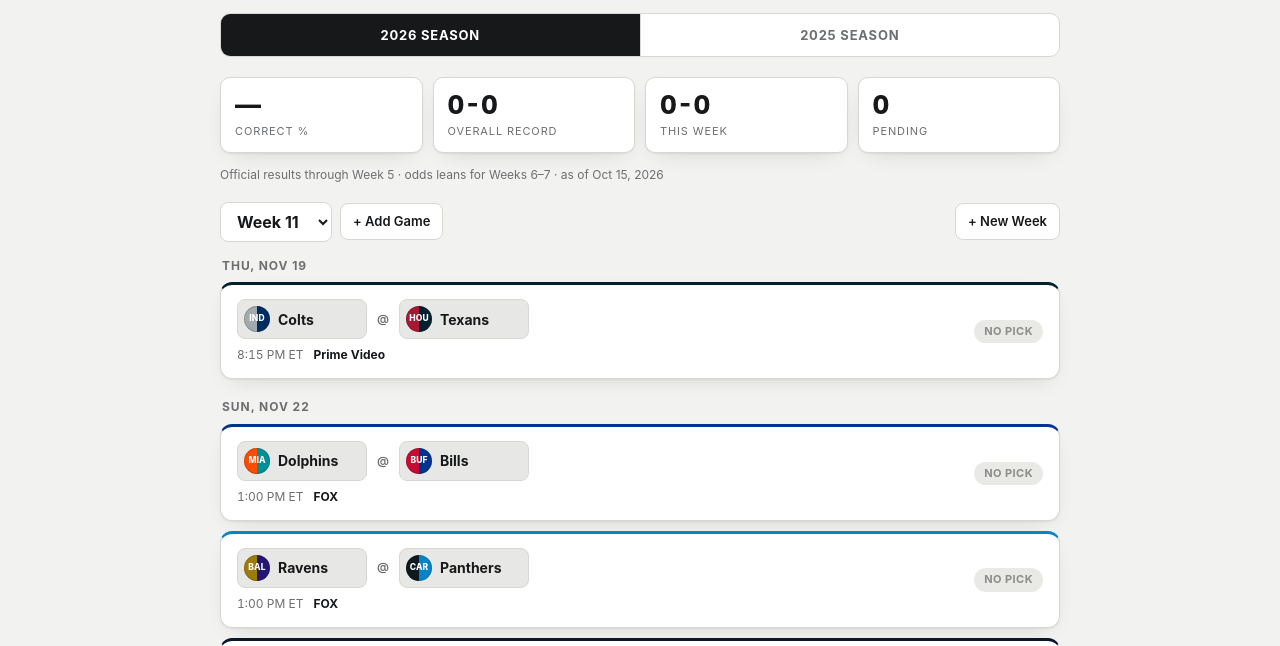
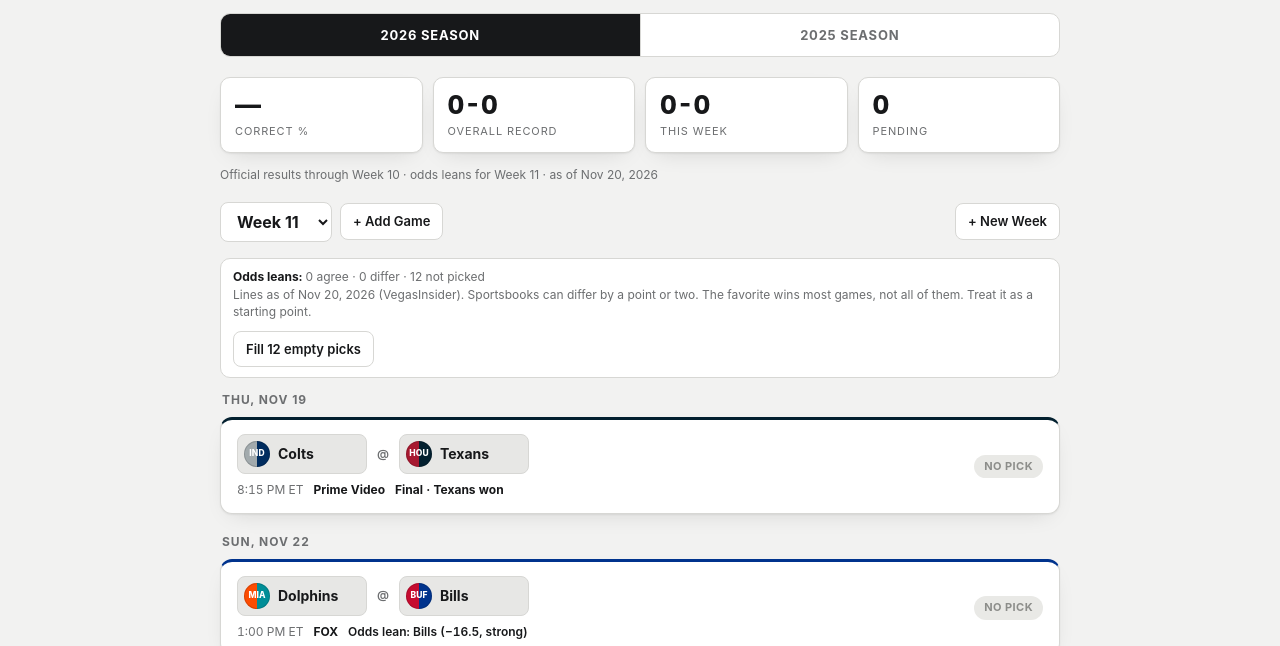
Before and after one commit to zsmvc4fdn6-star/2026-NFL-PICKS, a plain HTML site: page index.html in a window 1280 px wide. Shown: the part 84-730 px from the top of the page. Drawn offline with Linux system fonts and the light colour scheme.

Commit message:
Update index.html

```diff
--- a/index.html
+++ b/index.html
@@ -1153,25 +1153,29 @@
   //   results:  AWAY@HOME:a|h|t   (a = away won, h = home won, t = tie)
   //   leans:    AWAY@HOME:a|h|t:spread   (side the betting line favors)
   // ---------------------------------------------------------------------
-  var DATA_AS_OF = 'Oct 15, 2026';
-  var RESULTS_THROUGH = 5;
+  var DATA_AS_OF = 'Nov 20, 2026';
 
   var RESULTS_RAW = {
     1: 'NE@SEA:h SF@LAR:a CHI@CAR:a TB@CIN:h NO@DET:h BUF@HOU:a BAL@IND:a CLE@JAX:h ATL@PIT:h NYJ@TEN:a ARI@LAC:a MIA@LV:h GB@MIN:h WAS@PHI:h DAL@NYG:h DEN@KC:h',
     2: 'DET@BUF:h CAR@ATL:a NO@BAL:a MIN@CHI:a CIN@HOU:a PIT@NE:h GB@NYJ:a CLE@TB:a PHI@TEN:a JAX@DEN:h LV@LAC:a SEA@ARI:a WAS@DAL:h MIA@SF:h IND@KC:h NYG@LAR:h',
     3: 'ATL@GB:a LAC@BUF:h CAR@CLE:h NYJ@DET:h HOU@IND:h NE@JAX:h KC@MIA:a TEN@NYG:h CIN@PIT:h SEA@WAS:h ARI@SF:h MIN@TB:a LV@NO:a BAL@DAL:a LAR@DEN:h PHI@CHI:h',
     4: 'PIT@CLE:h IND@WAS:a TEN@BAL:h NE@BUF:a NYJ@CHI:h JAX@CIN:a DAL@HOU:a ARI@NYG:h LAR@PHI:a GB@TB:a MIA@MIN:h KC@LV:a LAC@SEA:h DEN@SF:h DET@CAR:h ATL@NO:a',
-    5: 'TB@DAL:a PHI@JAX:h CIN@MIA:a LV@NE:h MIN@NO:a CLE@NYJ:h IND@PIT:h HOU@TEN:a NYG@WAS:t CHI@GB:h DEN@LAC:a DET@ARI:a SF@SEA:a BAL@ATL:a BUF@LAR:a'
+    5: 'TB@DAL:a PHI@JAX:h CIN@MIA:a LV@NE:h MIN@NO:a CLE@NYJ:h IND@PIT:h HOU@TEN:a NYG@WAS:t CHI@GB:h DEN@LAC:a DET@ARI:a SF@SEA:a BAL@ATL:a BUF@LAR:a',
+    6: 'SEA@DEN:h HOU@JAX:a CHI@ATL:a BAL@CLE:h TEN@IND:a NYJ@NE:h NO@NYG:a CAR@PHI:a PIT@TB:a ARI@LAR:a LAC@KC:h BUF@LV:a DAL@GB:h WAS@SF:h',
+    7: 'NE@CHI:h PIT@NO:a SF@ATL:h CIN@BAL:a TB@CAR:a NYG@HOU:a IND@MIN:h MIA@NYJ:a CLE@TEN:a DEN@ARI:a GB@DET:h LAR@LV:a KC@SEA:h DAL@PHI:a',
+    8: 'CAR@GB:h BAL@BUF:h TEN@CIN:h ARI@DAL:a MIN@DET:h IND@JAX:h LV@NYJ:a CLE@PIT:h ATL@TB:h LAC@LAR:h KC@DEN:h NE@MIA:a PHI@WAS:h CHI@SEA:a',
+    9: 'JAX@BAL:a CIN@ATL:a DEN@CAR:a DAL@IND:a NYJ@KC:h DET@MIA:a CLE@NO:h NYG@PHI:a LAR@WAS:a HOU@LAC:a LV@SF:h GB@NE:a ARI@SEA:h TB@CHI:h BUF@MIN:a',
+    10: 'WAS@NYG:a NE@DET:h KC@ATL:a HOU@CLE:h MIN@GB:a MIA@IND:h CAR@NO:a BUF@NYJ:a JAX@TEN:a LAR@ARI:a SEA@LV:a SF@DAL:a PIT@CIN:h LAC@BAL:a',
+    11: 'IND@HOU:h'
   };
 
+  // Only upcoming weeks belong here. Once a week is final, its leans are no longer shown anyway.
   var LEANS_RAW = {
-    6: 'SEA@DEN:a:2.5 HOU@JAX:h:2.5 CHI@ATL:a:1.5 BAL@CLE:a:3.5 TEN@IND:h:7 NYJ@NE:h:7.5 NO@NYG:a:1.5 CAR@PHI:a:3.5 PIT@TB:t:0 ARI@LAR:h:12.5 LAC@KC:h:8.5 BUF@LV:a:4.5 DAL@GB:h:1.5 WAS@SF:h:7.5',
-    7: 'NE@CHI:h:1.5 PIT@NO:a:2.5 CIN@BAL:h:3.5 CLE@TEN:h:2.5 IND@MIN:h:2.5 MIA@NYJ:h:2.5 NYG@HOU:h:5.5 SF@ATL:a:4.5 TB@CAR:a:1.5 DEN@ARI:a:7.5 GB@DET:h:2.5 LAR@LV:a:7.5 KC@SEA:h:3.5 DAL@PHI:h:3.5'
+    11: 'MIA@BUF:h:16.5 BAL@CAR:h:3 NO@CHI:h:11.5 TEN@DAL:h:8.5 TB@DET:h:5.5 ARI@KC:h:16.5 JAX@NYG:a:6 NYJ@LAC:h:3 LV@DEN:h:10 PIT@PHI:a:3.5 MIN@SF:h:3 CIN@WAS:a:6'
   };
 
   var LEAN_NOTES = {
-    6: 'Lines as of ' + DATA_AS_OF + '. Steelers–Buccaneers is a toss-up because sources disagree.',
-    7: 'Early look-ahead lines. They will move before kickoff.'
+    11: 'Lines as of ' + DATA_AS_OF + ' (VegasInsider). Sportsbooks can differ by a point or two.'
   };
 
   // Last season (2025): AWAY@HOME:MM-DD:awayScore-homeScore, in the order NFL.com lists them.
@@ -1543,7 +1547,21 @@
     document.getElementById('statPending').textContent = overall.p;
     document.getElementById('dataNote').textContent = currentSeason === 2025
       ? 'Final scores for all 18 weeks of last season · kickoff times and channels are not listed for 2025'
-      : 'Official results through Week ' + RESULTS_THROUGH + ' · odds leans for Weeks 6–7 · as of ' + DATA_AS_OF;
+      : dataNoteText();
+  }
+
+  // Works the note out from the data itself, so a weekly refresh only has to edit the data lists.
+  function dataNoteText() {
+    var games = sgames(2026), through = 0;
+    var weeks = weeksAvailable(2026);
+    for (var i = 0; i < weeks.length; i++) {
+      var inWeek = games.filter(function (g) { return g.week === weeks[i]; });
+      if (!inWeek.length || !inWeek.every(isOfficial)) break;
+      through = weeks[i];
+    }
+    var lw = Object.keys(LEANS_RAW).map(Number).sort(function (a, b) { return a - b; });
+    var leanTxt = lw.length ? ' · odds leans for ' + (lw.length === 1 ? 'Week ' + lw[0] : 'Weeks ' + lw[0] + '–' + lw[lw.length - 1]) : '';
+    return 'Official results through Week ' + through + leanTxt + ' · as of ' + DATA_AS_OF;
   }
 
   function renderWeekSelect() {
```
